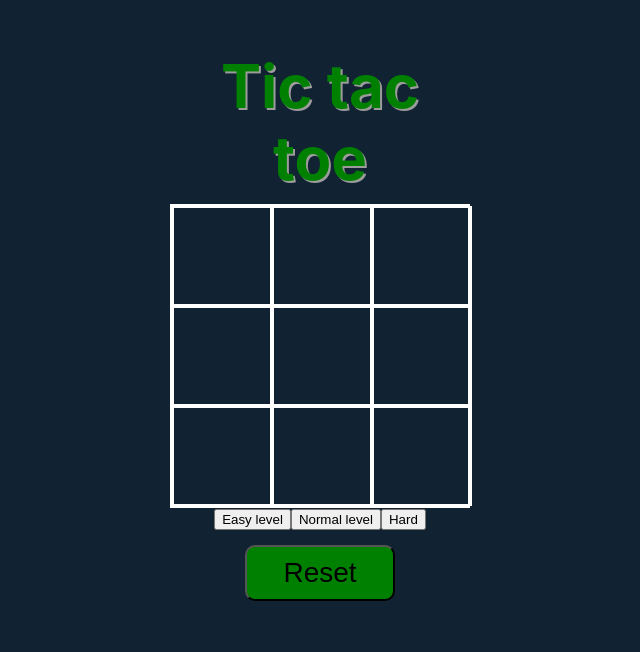
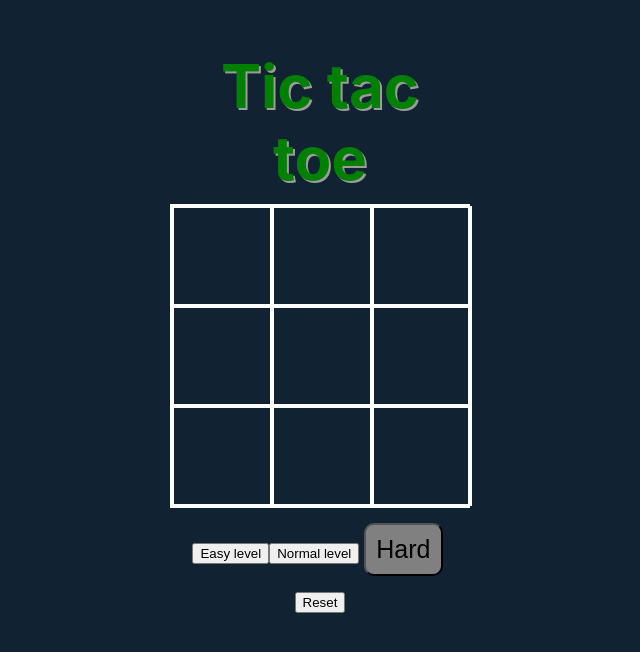
Before and after one commit to OksanaKis/my_gameTicTacToe, a React (Create React App) app: page / in a window 1280 px wide. Shown: the top 652 px of the page, without its empty margins (320-960 px from the left). Built offline with nearby package versions, Linux system fonts and the light colour scheme.

Commit message:
adding condition with class active to button

```diff
--- a/src/App.css
+++ b/src/App.css
@@ -55,11 +55,24 @@ body{
     text-align: center;
   }
 
-  .button_reset{
-    width: 50%;
+  .button {
+    background-color: grey;
+    padding: 10px;
+    margin: 15px 5px;
+    font-size: 25px;
+    border-radius: 10px;
+  }
+
+  .reset {
+    width: 40%;
+    background-color: green;
+  }
+
+  .active {
+    width: 40%;
     background-color: green;
     padding: 10px;
-    margin-top: 15px;
-    font-size: 28px;
+    margin: 15px 5px;
+    font-size: 25px;
     border-radius: 10px;
   }
```
